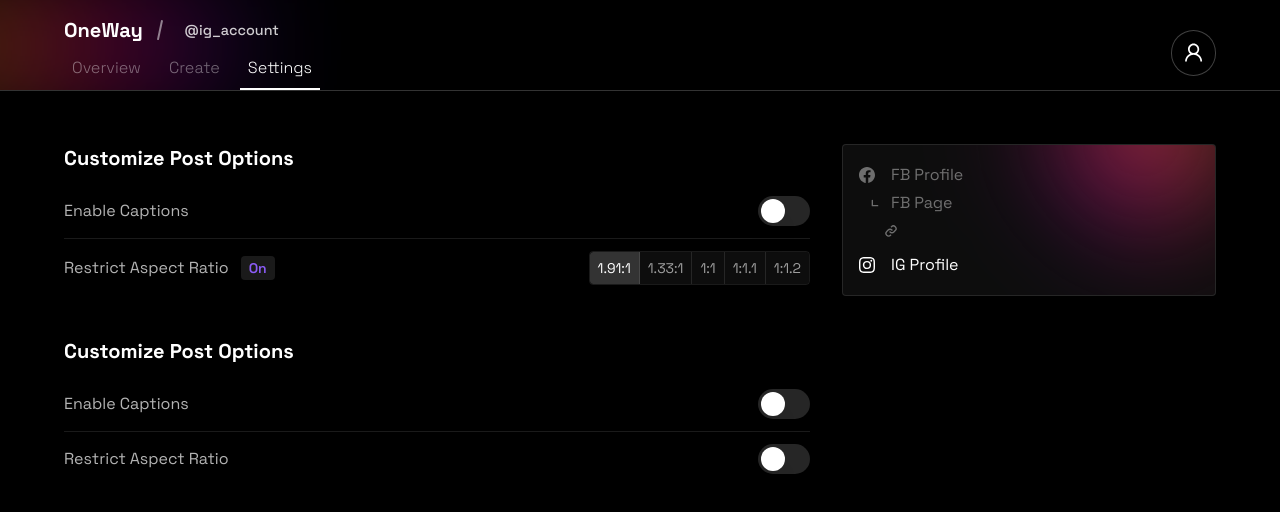
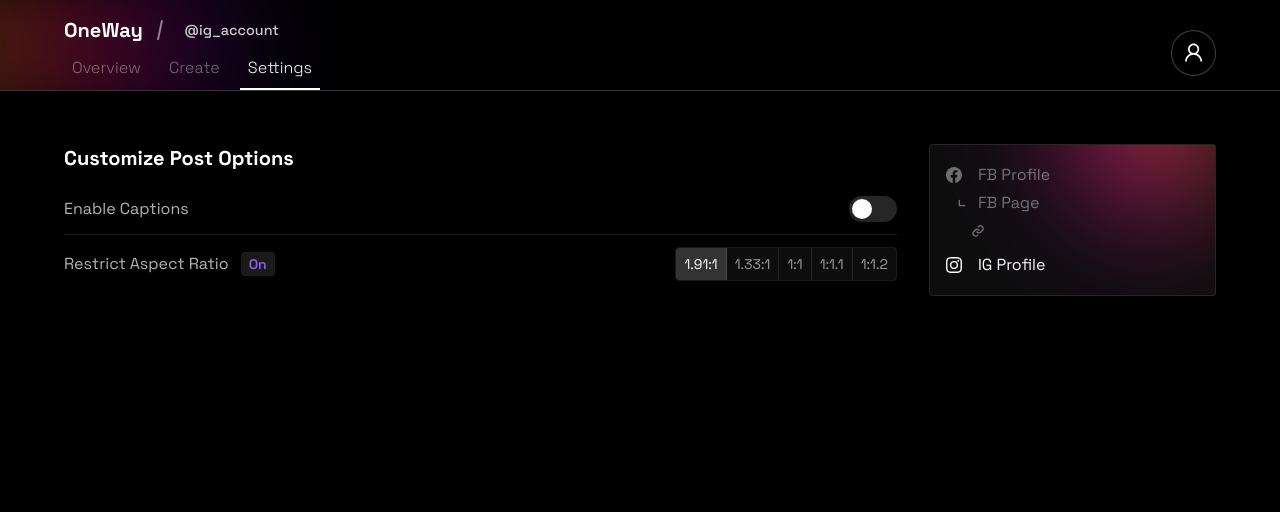
Before and after one commit to ishaan1013/oneway, a Next.js app: page /dashboard/settings in a window 1280 px wide. Shown: the top 512 px of the page. Built offline with nearby package versions, Linux system fonts and the light colour scheme; no server answers; sample sign-in values are in the browser's storage.

Commit message:
finish settings styling

```diff
--- a/pages/dashboard/settings.tsx
+++ b/pages/dashboard/settings.tsx
@@ -32,15 +32,15 @@ const Settings = () => {
         <DashboardNav />
 
         <div className="flex w-full flex-col items-start justify-start md:flex-row md:justify-between">
-          <div className="flex-grow md:w-2/3">
+          <div className="w-full md:flex-grow">
             <div className="w-full">
               <h2 className="text-left text-xl font-bold">
                 Customize Post Options
               </h2>
               <div className="mt-3 flex w-full items-center justify-between py-3 text-white/70">
                 Enable Captions
-                <Switch.Root className="relative h-[30px] w-[52px] rounded-full bg-white/[0.15] hover:bg-white/20 data-[state=checked]:bg-violet-500">
-                  <Switch.Thumb className="block h-6 w-6 translate-x-[3px] rounded-full bg-white shadow-xl duration-200 will-change-transform data-[state=checked]:translate-x-[25px] data-[state=checked]:shadow-black" />
+                <Switch.Root className="relative h-[26px] w-[48px] rounded-full bg-white/[0.15] hover:bg-white/20 data-[state=checked]:bg-violet-500">
+                  <Switch.Thumb className="block h-5 w-5 translate-x-[3px] rounded-full bg-white shadow-xl duration-200 will-change-transform data-[state=checked]:translate-x-[25px] data-[state=checked]:shadow-black" />
                 </Switch.Root>
               </div>
               <div className="flex w-full items-center justify-between border-t-[1px] border-white/10 py-3 text-white/70">
@@ -99,23 +99,6 @@ const Settings = () => {
                 </ToggleGroup.Root>
               </div>
             </div>
-            <div className="mt-10 w-full">
-              <h2 className="text-left text-xl font-bold">
-                Customize Post Options
-              </h2>
-              <div className="mt-3 flex w-full items-center justify-between py-3 text-white/70">
-                Enable Captions
-                <Switch.Root className="relative h-[30px] w-[52px] rounded-full bg-white/[0.15] hover:bg-white/20 data-[state=checked]:bg-violet-500">
-                  <Switch.Thumb className="block h-6 w-6 translate-x-[3px] rounded-full bg-white shadow-xl duration-200 will-change-transform data-[state=checked]:translate-x-[25px] data-[state=checked]:shadow-black" />
-                </Switch.Root>
-              </div>
-              <div className="flex w-full items-center justify-between border-t-[1px] border-white/10 py-3 text-white/70">
-                Restrict Aspect Ratio
-                <Switch.Root className="relative h-[30px] w-[52px] rounded-full bg-white/[0.15] hover:bg-white/20 data-[state=checked]:bg-violet-500">
-                  <Switch.Thumb className="block h-6 w-6 translate-x-[3px] rounded-full bg-white shadow-xl duration-200 will-change-transform data-[state=checked]:translate-x-[25px] data-[state=checked]:shadow-black" />
-                </Switch.Root>
-              </div>
-            </div>
           </div>
           <div className="relative w-full overflow-hidden rounded border-[1px] border-white/10 bg-white/5 p-4 md:ml-4 md:w-1/3 xl:ml-8">
             <div className="custom-gradient absolute -top-20 right-0 h-36 w-36 -rotate-45 rounded-full blur-3xl" />
```
